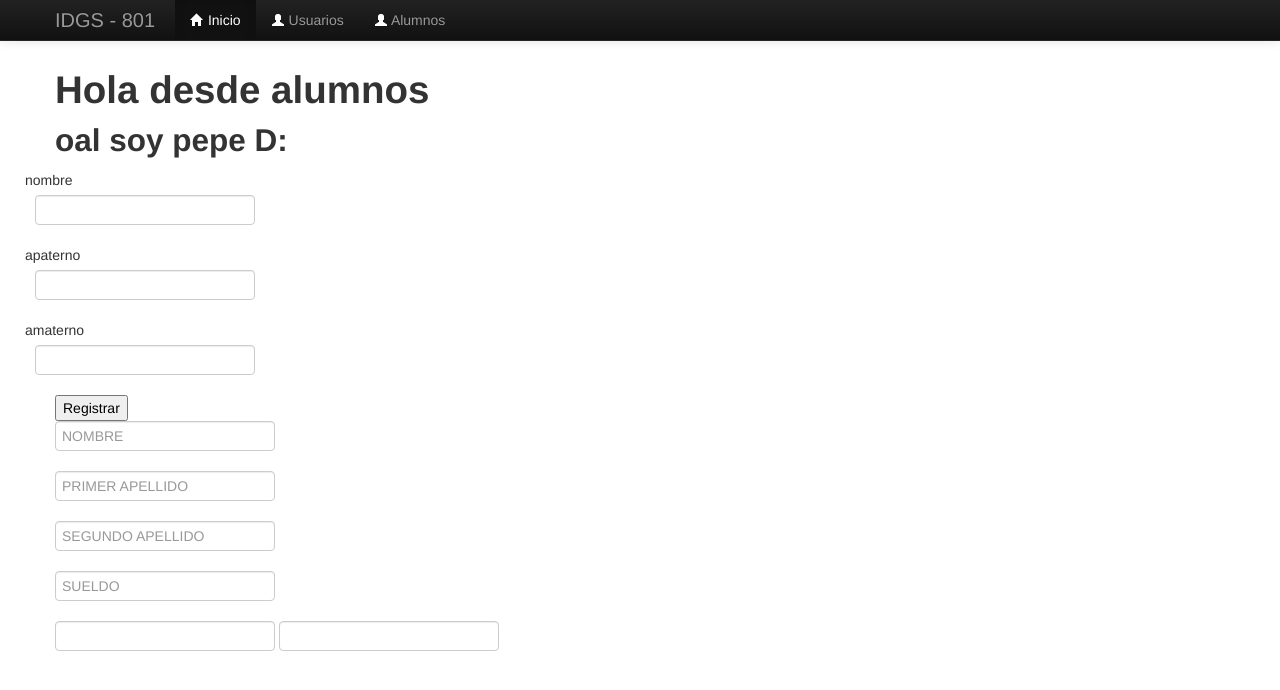
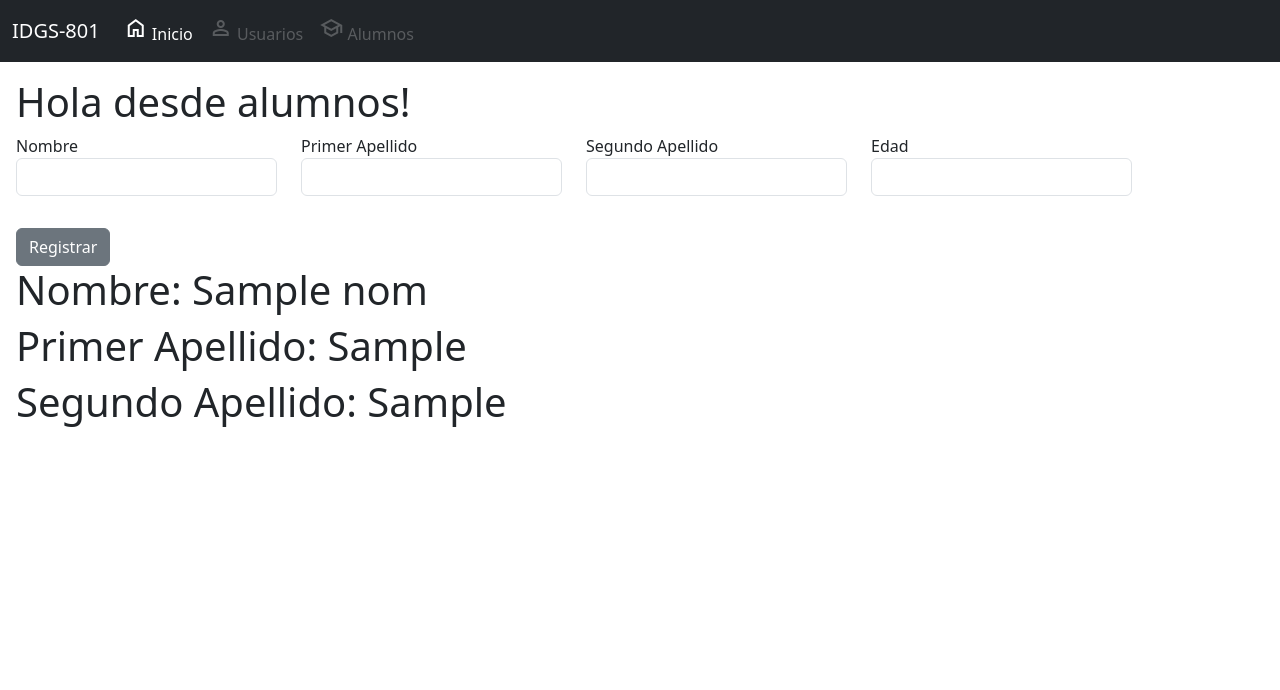
Before and after one commit to IDGS801-20000801/IntroFlask-IDGS801, a Flask app: template templates/alumnos.html in a window 1280 px wide. Shown: the top 690 px of the page. Run offline with Flask 3, Linux system fonts and the light colour scheme; the template is opened without the code that fills it: values that come from a table or form of the project are taken from there, most other values are stand-ins (such as "Sample title", 1, 10 or a date in 2020); some libraries are stand-ins or nearby versions.

Commit message:
31/01/2024 - AGL

```diff
--- a/forms.py
+++ b/forms.py
@@ -3,8 +3,8 @@ from wtforms import Form
 from wtforms import StringField, EmailField, IntegerField
 
 class UserForm(Form):
-    nombre = StringField('nombre')
-    a_paterno = StringField('apaterno')
-    a_materno = StringField('amaterno')
-    email = EmailField('email')
-    edad = IntegerField('edad')
+    nombre = StringField('Nombre')
+    a_paterno = StringField('Primer Apellido')
+    a_materno = StringField('Segundo Apellido')
+    email = EmailField('Email')
+    edad = IntegerField('Edad')
--- a/main.py
+++ b/main.py
@@ -17,8 +17,15 @@ def alumnos():
     # )
     alumno_clase = forms.UserForm(request.form)
     if request.form == 'POST' :
-        pass
-    return render_template("alumnos.html", form = alumno_clase)
+        nom = alumno_clase.nombre.data
+        p_ap = alumno_clase.a_paterno.data
+        s_ap = alumno_clase.a_materno.data
+        edad = alumno_clase.edad.data
+
+        print('Nombre {} - Primer Apellido {} - Segundo Apellido {} - Edad {} - Edad {}'
+              .format(nom, p_ap, s_ap, edad))
+    return render_template("alumnos.html",
+                form = alumno_clase, nom = nom, p_ap = p_ap, s_ap = s_ap)
 
 @app.route("/maestros")
 def maestros():
--- a/templates/alumnos.html
+++ b/templates/alumnos.html
@@ -1,38 +1,54 @@
 {% extends "layout2.html" %}
 
-{% block container %}
-<!--  -->
+{% block content %}
 {% import "_macros.html" as macros %}
-    <h1>Hola desde alumnos</h1>
-    <h2>oal soy pepe D:</h2>
-    <!-- Doble llave manda llamar una clase instanciada en el main -->
+<h1>Hola desde alumnos!</h1>
+<form action="" method="POST" novalidate>
+    <div class="row g-4">
+        <div class="col-md-3">
+            {{
+                macros.new_field(
+                    form.nombre,
+                    class='form-control'
+                )
+            }}
+        </div>
 
-    <form action="", method="POST", novalidate>
+        <div class="col-md-3">
+            {{
+                macros.new_field(
+                    form.a_paterno,
+                    class='form-control'
+                )
+            }}
+        </div>
 
-        <div class="row control-group">
-            <div class="form-group col-xs-12 floating-label-form-group controls">
-                {{macros.new_field(form.nombre)}}
-            </div>
+        <div class="col-md-3">
+            {{
+                macros.new_field(
+                    form.a_materno,
+                    class='form-control'
+                )
+            }}
         </div>
-        <div class="row control-group">
-            <div class="form-group col-xs-12 floating-label-form-group controls">
-                {{macros.new_field(form.a_paterno)}}
-            </div>
+
+        <div class="col-md-3">
+            {{
+                macros.new_field(
+                    form.edad,
+                    class='form-control'
+                )
+            }}
         </div>
-        <div class="row control-group">
-            <div class="form-group col-xs-12 floating-label-form-group controls">
-                {{macros.new_field(form.a_materno)}}
-            </div>
+
+        <div class="col-12">
+            <button type="submit" class="btn btn-secondary">
+                Registrar
+            </button>
         </div>
-        <input type="submit" id="btn1" name="btn1" value="Registrar">
-
-        <!-- (ID único, PLACEHOLDER, opcional(text type)) -->
-        {{macros.datos("nombre", "NOMBRE", class = 'form-control')}}
-        {{macros.datos("apaterno", "PRIMER APELLIDO")}}
-        {{macros.datos("amaterno", "SEGUNDO APELLIDO")}}
-        {{macros.datos("sueldo", "SUELDO", "number")}}
-
-        {{form.email}}
-        {{form.edad}}
-    </form>
+    </div>
+</form>
+<h1>Nombre: {{nom}}</h1>
+<h1>Primer Apellido: {{p_ap}}</h1>
+<h1>Segundo Apellido: {{s_ap}}</h1>
 {% endblock %}
--- a/templates/layout2.html
+++ b/templates/layout2.html
@@ -1,51 +1,52 @@
 <!DOCTYPE html>
 <html lang="en">
+
 <head>
     <meta charset="UTF-8">
     <meta name="viewport" content="width=device-width, initial-scale=1.0">
-    <title>Document</title>
-    <link href="../static/bootstrap/bootstrap/css/bootstrap.min.css" rel="stylesheet">
-    <link href="../static/bootstrap/bootstrap/css/bootstrap-responsive.min.css" rel="stylesheet">
-    <style>
-        body{
-            padding-top: 60px;
-            .tr-head{background: #DFF0D8;}
-        }
-    </style>
+    <title>IDGS-801</title>
+
+    <link href="https://cdn.jsdelivr.net/npm/bootstrap@5.3.2/dist/css/bootstrap.min.css" rel="stylesheet" integrity="sha384-T3c6CoIi6uLrA9TneNEoa7RxnatzjcDSCmG1MXxSR1GAsXEV/Dwwykc2MPK8M2HN" crossorigin="anonymous">
+    <link href="https://fonts.googleapis.com/css2?family=Material+Symbols+Outlined:wght@100" rel="stylesheet">
 </head>
 <body>
-    <div class="navbar navbar navbar-inverse navbar-fixed-top">
-        <div class="navbar-inner">
-            <div class="container">
-                <a href="" class="brand">
-                    IDGS - 801
-                </a>
-                <ul class="nav">
-                    <li class="active">
-                        <a href="">
-                            <i class="icon-home icon-white"></i>
+    <nav class="navbar navbar-expand-lg bg-dark" data-bs-theme="dark">
+        <div class="container-fluid">
+            <span class="navbar-brand mb-0 h1">IDGS-801</span>
+            <button class="navbar-toggler" type="button" data-bs-toggle="collapse" data-bs-target="#navbarNav" aria-controls="navbarNav" aria-expanded="false" aria-label="Toggle navigation">
+                <span class="navbar-toggler-icon"></span>
+            </button>
+            <div class="collapse navbar-collapse" id="navbarNav">
+                <ul class="navbar-nav">
+                    <li class="nav-item">
+                        <a class="nav-link active p-2" aria-current="page" href="#">
+                            <span class="material-symbols-outlined">home</span>
                             Inicio
                         </a>
                     </li>
-                    <li>
-                        <a href="">
-                            <i class="icon-user icon-white"></i>
+                    <li class="nav-item">
+                        <a class="nav-link disabled p-2" href="#">
+                            <span class="material-symbols-outlined">person</span>
                             Usuarios
                         </a>
                     </li>
-                    <li>
-                        <a href="">
-                            <i class="icon-user icon-white"></i>
+                    <li class="nav-item">
+                        <a class="nav-link disabled" href="#">
+                            <span class="material-symbols-outlined">School</span>
                             Alumnos
                         </a>
                     </li>
                 </ul>
             </div>
         </div>
+    </nav>
+
+    <div class="container pt-3 ms-1">
+        {%block content%}
+
+        {%endblock%}
     </div>
-    <div class="container">
-        {% block container %}
-        {% endblock %}
-    </div>
+
+    <script src="https://cdn.jsdelivr.net/npm/bootstrap@5.3.2/dist/js/bootstrap.bundle.min.js" integrity="sha384-C6RzsynM9kWDrMNeT87bh95OGNyZPhcTNXj1NW7RuBCsyN/o0jlpcV8Qyq46cDfL" crossorigin="anonymous"></script>
 </body>
 </html>
```
